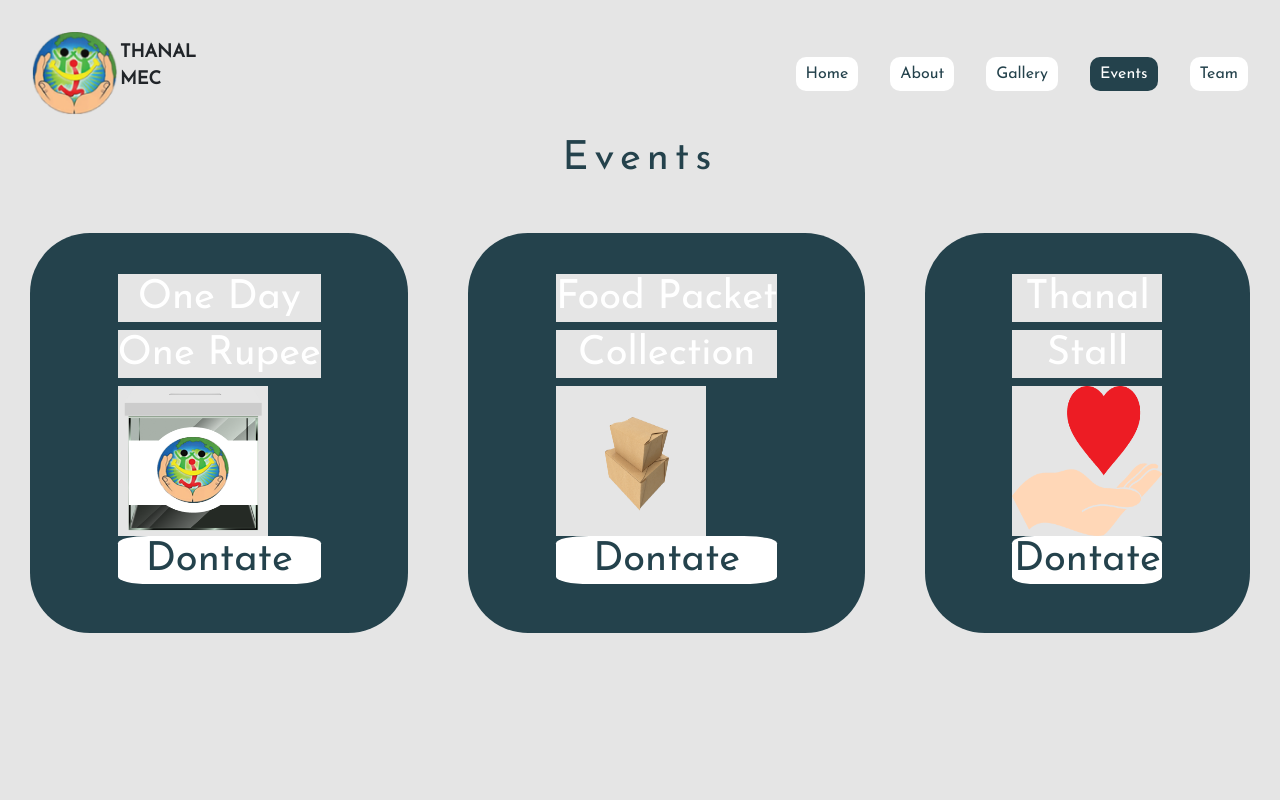
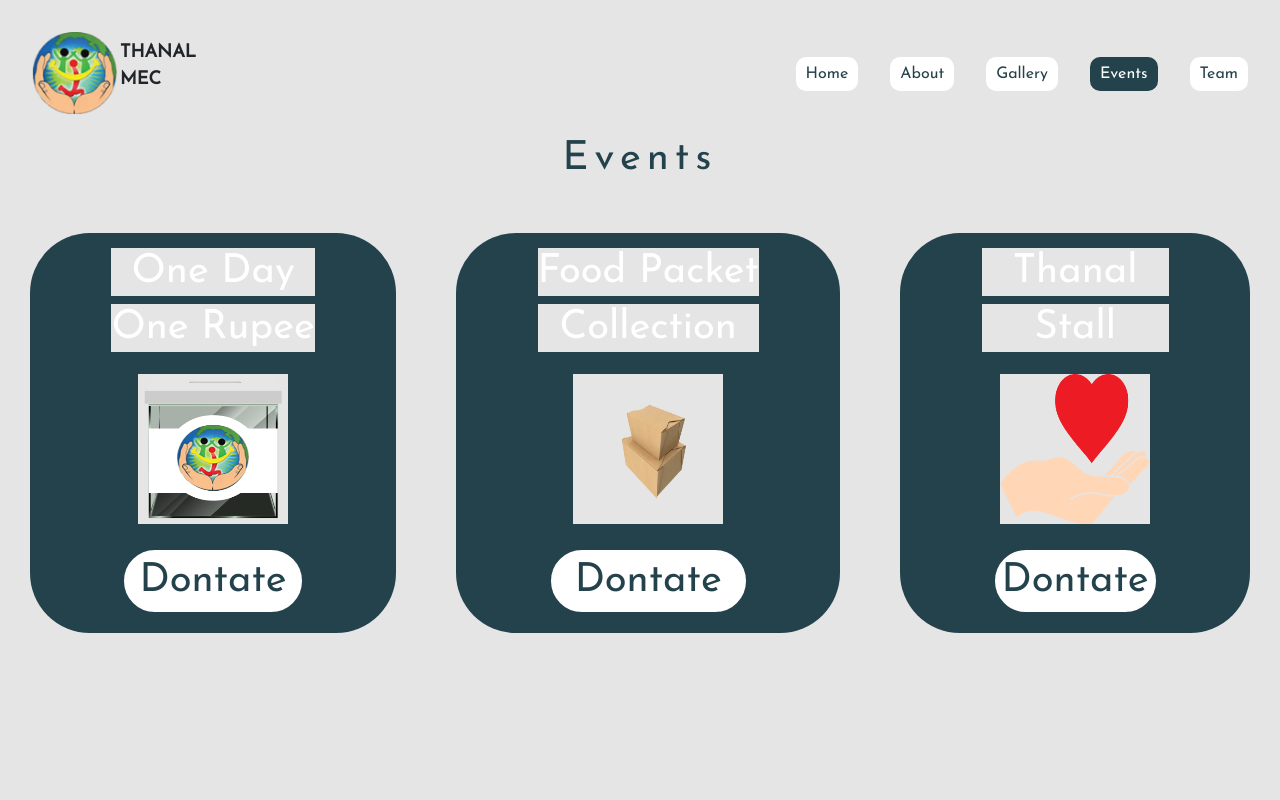
Before and after one commit to sreeramvin/mec-thanal, a React (Create React App) app: page /Events in a window 1280 px wide. Shown: the top 800 px of the page. Built offline with nearby package versions, Linux system fonts and the light colour scheme.

Commit message:
layout changes

```diff
--- a/src/Pages/Events/Events.css
+++ b/src/Pages/Events/Events.css
@@ -18,6 +18,7 @@
     /* width: 30%; */
     background-color: #24424C;
     margin: 30px;
+    padding-top: 15px;
     color: #fff;
     border-radius: 60px;
     height: 400px;
@@ -28,13 +29,17 @@
     width: 150px;
     height: 150px;
     text-align: center;
+    margin: auto;
 }
 
 .event-donate{
     background-color: #fff;
     color: #24424C;
-    /* padding: 5px;
-    margin: 5px; */
-    border-radius: 15%;
+    padding: 7px;
+
+    border: 13px solid #24424C;
+box-sizing: border-box;
+border-radius: 80px;
+
 
 }
```
